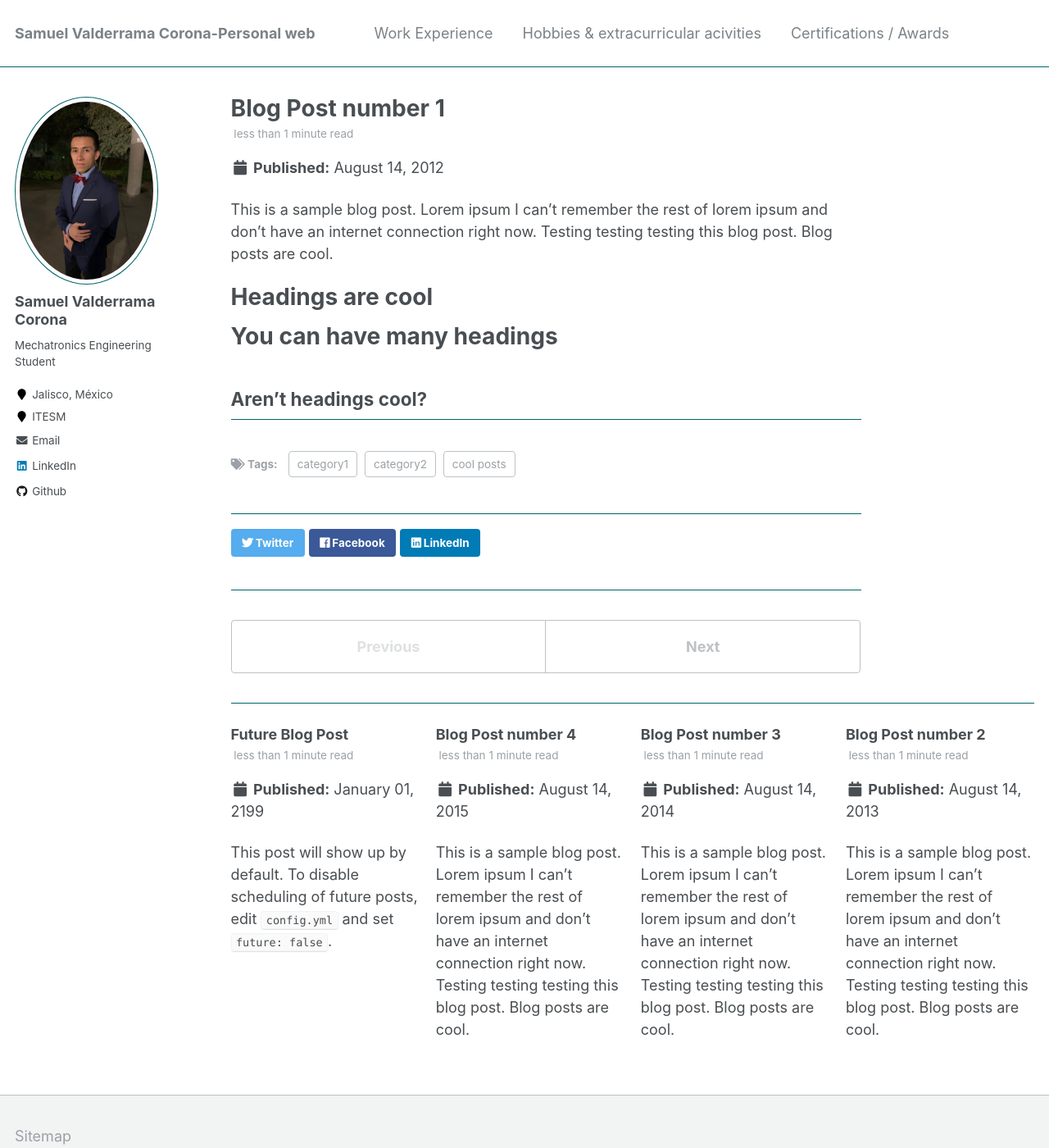
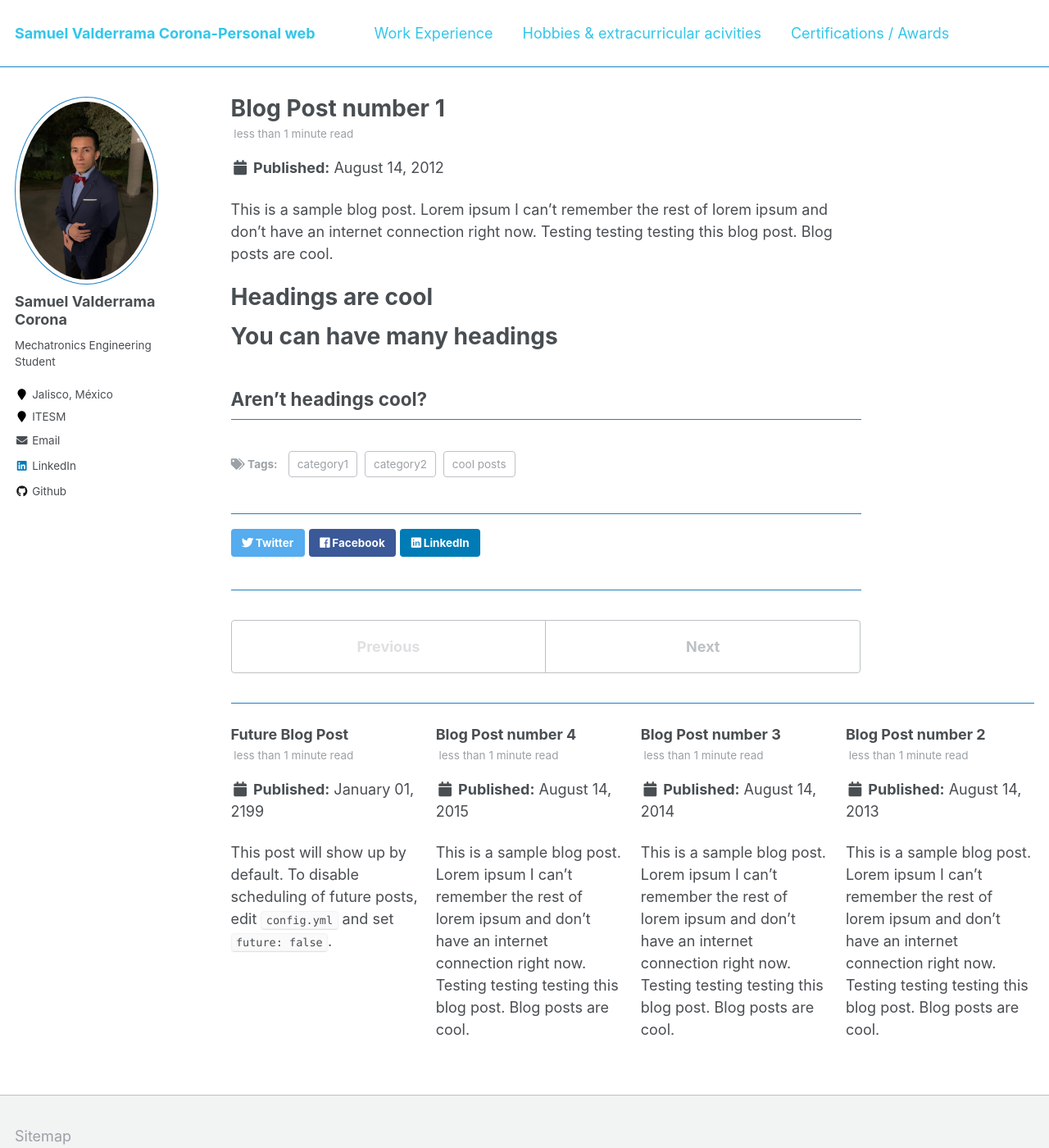
Before and after one commit to Samuel-Valderrama/Samuel-Valderrama.github.io, a Jekyll site: the page built from _posts/2012-08-14-blog-post-1.md, in a window 1280 px wide and 1400 px high. Shown: the whole window at 82% size. Built offline with Jekyll 4.4.1, drawn with Linux system fonts in a browser that asks for light colours.

Commit message:
bord color

```diff
--- a/_sass/_variables.scss
+++ b/_sass/_variables.scss
@@ -58,9 +58,9 @@ $background-color           : #fff;
 $code-background-color      : #fafafa;
 $code-background-color-dark : $light-gray;
 $text-color                 : $dark-gray;
-$border-color               : #006567;
+$border-color               : #1d81c4;/*$lighter-gray;*/
 
-$primary-color              : #7a8288;
+$primary-color              : #33c6eb;/*#7a8288;*/
 $success-color              : #62c462;
 $warning-color              : #f89406;
 $danger-color               : #ee5f5b;
```
